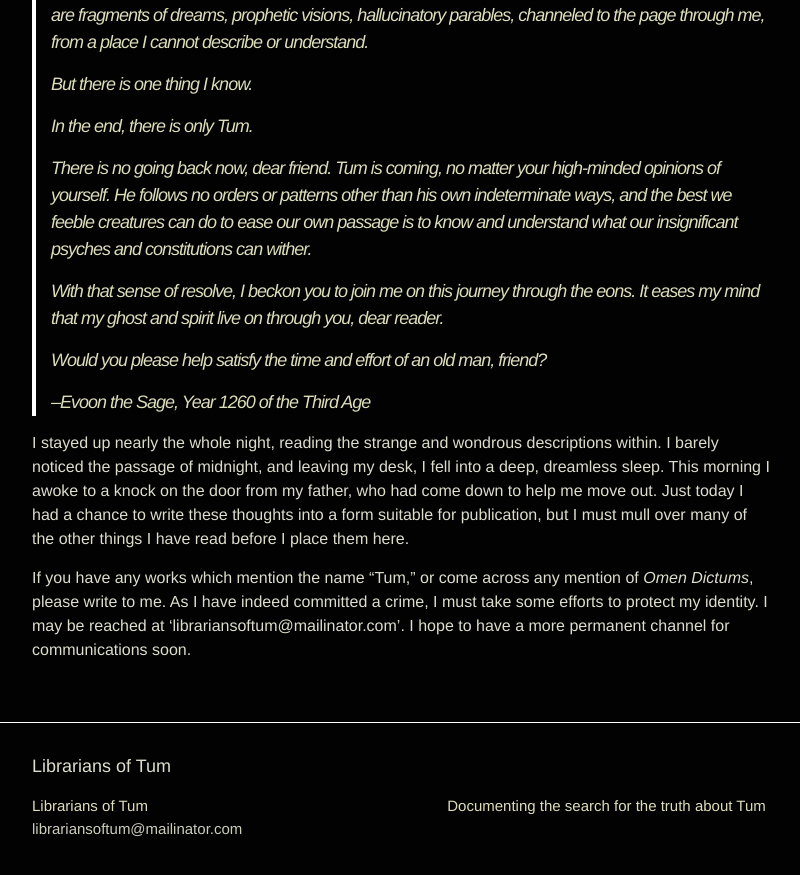
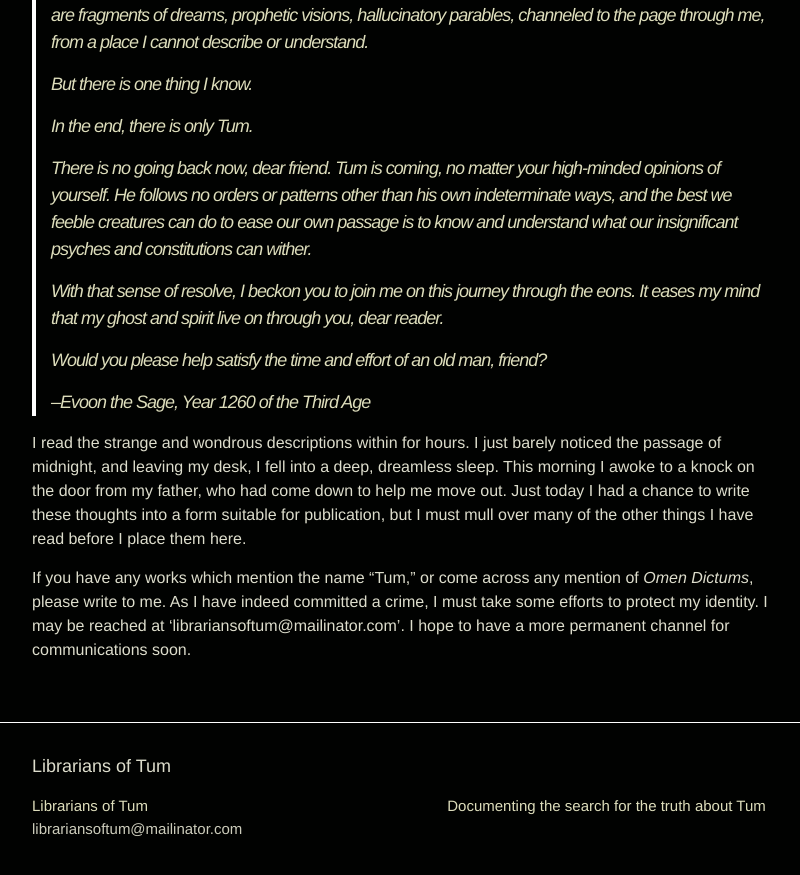
Before and after one commit to LibrariansOfTum/LibrariansOfTum.github.io, a Jekyll site: the page built from _posts/2015-05-09-an-earnest-search.markdown, in a window 1280 px wide and 900 px high, scrolled down 2979 px. Shown: the top 875 px of the window, without its empty margins (238-1038 px from the left). Built offline with Jekyll 4.4.1, drawn with Linux system fonts in a browser that asks for light colours.

Commit message:
earnest search: corrected night reading timeframe

```diff
--- a/_posts/2015-05-09-an-earnest-search.markdown
+++ b/_posts/2015-05-09-an-earnest-search.markdown
@@ -78,6 +78,6 @@ Opening my bag, I inspected my mysterious prize once again. I paged through the
 >
 > --Evoon the Sage, Year 1260 of the Third Age
 
-I stayed up nearly the whole night, reading the strange and wondrous descriptions within. I barely noticed the passage of midnight, and leaving my desk, I fell into a deep, dreamless sleep. This morning I awoke to a knock on the door from my father, who had come down to help me move out. Just today I had a chance to write these thoughts into a form suitable for publication, but I must mull over many of the other things I have read before I place them here.
+I read the strange and wondrous descriptions within for hours. I just barely noticed the passage of midnight, and leaving my desk, I fell into a deep, dreamless sleep. This morning I awoke to a knock on the door from my father, who had come down to help me move out. Just today I had a chance to write these thoughts into a form suitable for publication, but I must mull over many of the other things I have read before I place them here.
 
 If you have any works which mention the name "Tum," or come across any mention of *Omen Dictums*, please write to me. As I have indeed committed a crime, I must take some efforts to protect my identity. I may be reached at 'librariansoftum@mailinator.com'. I hope to have a more permanent channel for communications soon.
```
